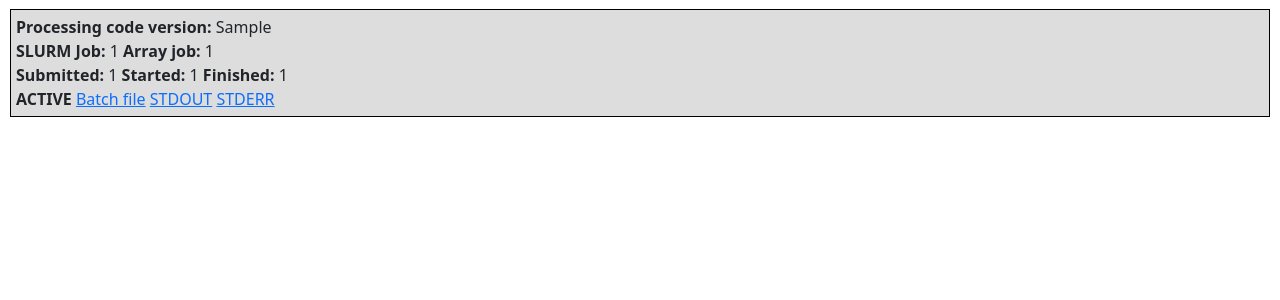
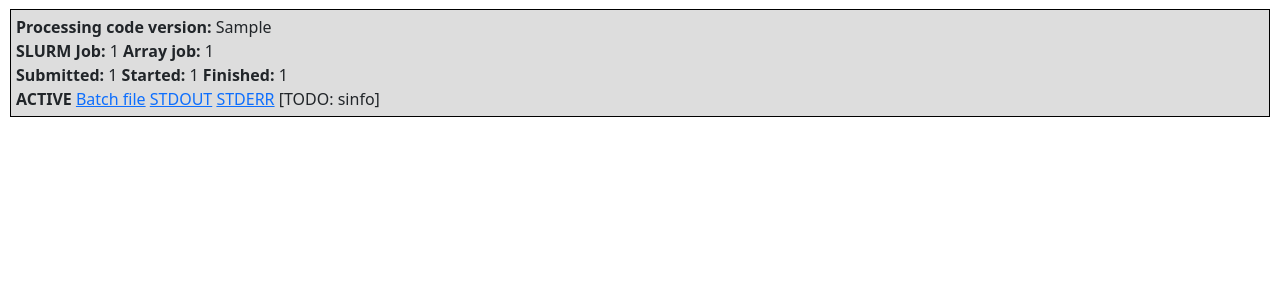
Before and after one commit to robotopia/MWA-Galactic-Plane-Monitoring, a Django app: page /processing/proc_obs_task/1/1 in a window 1280 px wide. Shown: the part 161-461 px from the top of the page. Run offline with Django 4.2, Linux system fonts and the light colour scheme; a user stored in the database is signed in; tables that the repository leaves empty hold one stand-in row (values such as "Sample post").

Commit message:
Small addition of TODO on proc_obs_task.html

```diff
--- a/db/processing/templates/processing/processing_obs_task.html
+++ b/db/processing/templates/processing/processing_obs_task.html
@@ -30,6 +30,7 @@
   <a href="{% url 'remote_file' remote_path=processing.batch_file_full_path %}">Batch file</a>
   <a href="{% url 'remote_file' remote_path=processing.stdout_full_path %}">STDOUT</a>
   <a href="{% url 'remote_file' remote_path=processing.stderr_full_path %}">STDERR</a>
+  [TODO: sinfo]
   <br>
 </div>
 {% endfor %}
```
